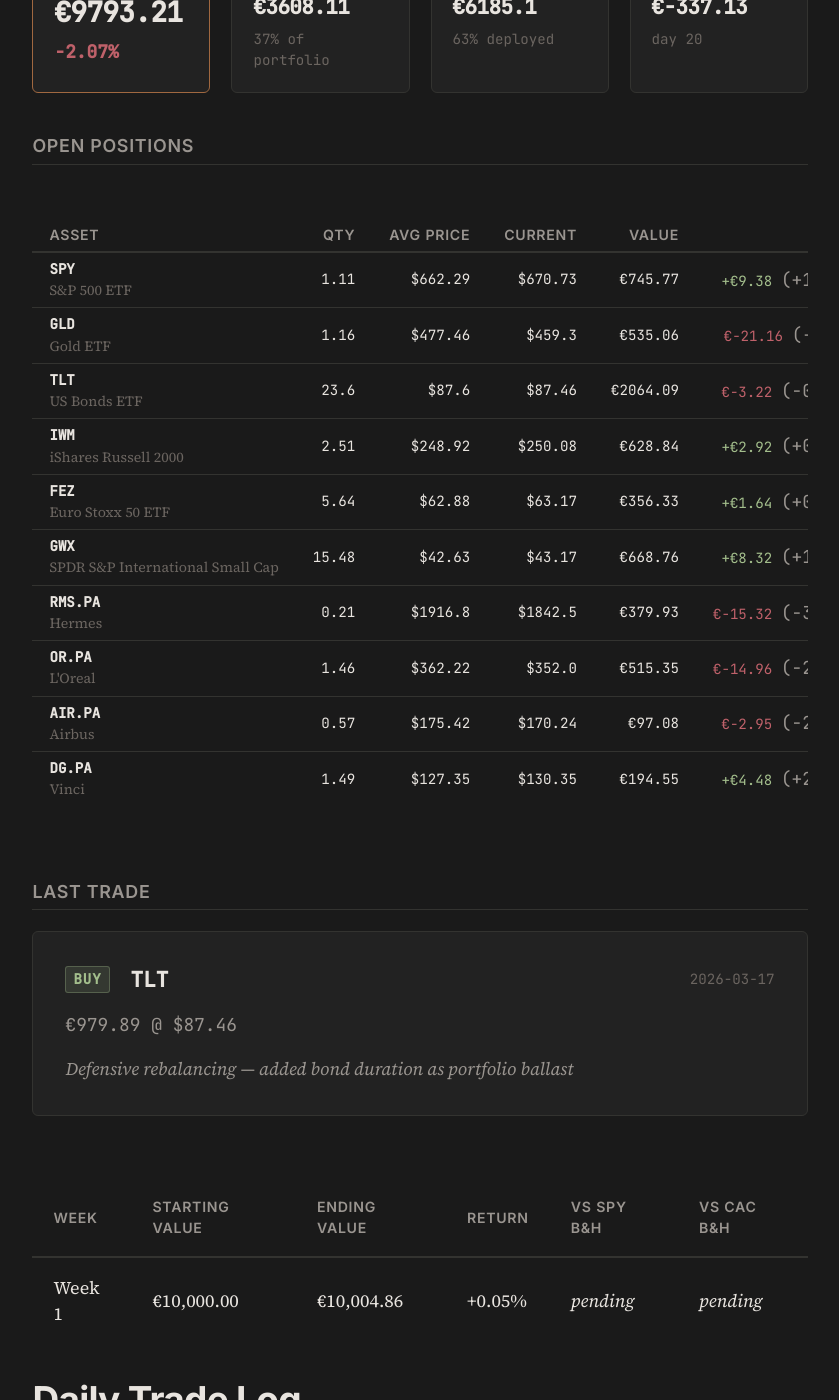
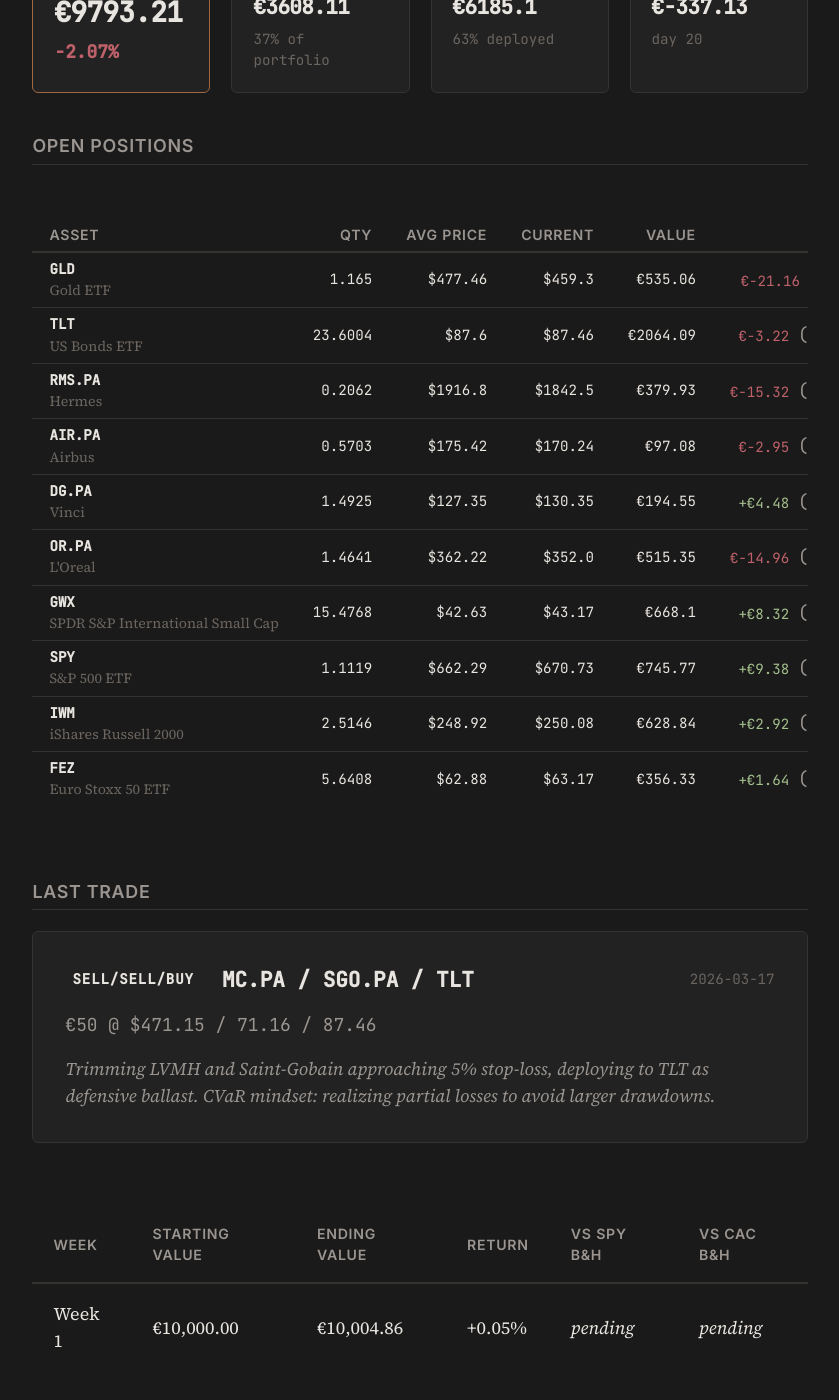
Before and after one commit to Alm0stSurely/alm0stsurely.github.io, a Jekyll site: the page built from trading.md, in a window 1280 px wide and 1400 px high, scrolled down 1226 px. Shown: the whole window, without its empty margins (220-1059 px from the left). Built offline with Jekyll 4.4.1, drawn with Linux system fonts in a browser that asks for light colours.

```diff
--- a/_data/portfolio.json
+++ b/_data/portfolio.json
@@ -1,5 +1,5 @@
 {
-  "last_updated": "2026-03-17T21:08:00",
+  "last_updated": "2026-03-17T21:08:04",
   "starting_capital": 10000.00,
   "cash": 3608.11,
   "total_value": 9793.21,
@@ -7,16 +7,123 @@
   "total_realized_pnl": -337.13,
   "days_active": 20,
   "positions": [
-    {"ticker": "SPY", "name": "S&P 500 ETF", "quantity": 1.11, "avg_price": 662.29, "current_price": 670.73, "market_value": 745.77, "pnl": 9.38, "pnl_pct": 1.27, "allocation_pct": 7.6},
-    {"ticker": "GLD", "name": "Gold ETF", "quantity": 1.16, "avg_price": 477.46, "current_price": 459.30, "market_value": 535.06, "pnl": -21.16, "pnl_pct": -3.80, "allocation_pct": 5.5},
-    {"ticker": "TLT", "name": "US Bonds ETF", "quantity": 23.60, "avg_price": 87.60, "current_price": 87.46, "market_value": 2064.09, "pnl": -3.22, "pnl_pct": -0.16, "allocation_pct": 21.1},
-    {"ticker": "IWM", "name": "iShares Russell 2000", "quantity": 2.51, "avg_price": 248.92, "current_price": 250.08, "market_value": 628.84, "pnl": 2.92, "pnl_pct": 0.47, "allocation_pct": 6.4},
-    {"ticker": "FEZ", "name": "Euro Stoxx 50 ETF", "quantity": 5.64, "avg_price": 62.88, "current_price": 63.17, "market_value": 356.33, "pnl": 1.64, "pnl_pct": 0.46, "allocation_pct": 3.6},
-    {"ticker": "GWX", "name": "SPDR S&P International Small Cap", "quantity": 15.48, "avg_price": 42.63, "current_price": 43.17, "market_value": 668.76, "pnl": 8.32, "pnl_pct": 1.26, "allocation_pct": 6.8},
-    {"ticker": "RMS.PA", "name": "Hermes", "quantity": 0.21, "avg_price": 1916.80, "current_price": 1842.50, "market_value": 379.93, "pnl": -15.32, "pnl_pct": -3.88, "allocation_pct": 3.9},
-    {"ticker": "OR.PA", "name": "L'Oreal", "quantity": 1.46, "avg_price": 362.22, "current_price": 352.00, "market_value": 515.35, "pnl": -14.96, "pnl_pct": -2.82, "allocation_pct": 5.3},
-    {"ticker": "AIR.PA", "name": "Airbus", "quantity": 0.57, "avg_price": 175.42, "current_price": 170.24, "market_value": 97.08, "pnl": -2.95, "pnl_pct": -2.95, "allocation_pct": 1.0},
-    {"ticker": "DG.PA", "name": "Vinci", "quantity": 1.49, "avg_price": 127.35, "current_price": 130.35, "market_value": 194.55, "pnl": 4.48, "pnl_pct": 2.36, "allocation_pct": 2.0}
+    {
+      "ticker": "GLD",
+      "name": "Gold ETF",
+      "quantity": 1.1650,
+      "avg_price": 477.46,
+      "current_price": 459.30,
+      "market_value": 535.06,
+      "pnl": -21.16,
+      "pnl_pct": -3.80,
+      "allocation_pct": 5.46
+    },
+    {
+      "ticker": "TLT",
+      "name": "US Bonds ETF",
+      "quantity": 23.6004,
+      "avg_price": 87.60,
+      "current_price": 87.46,
+      "market_value": 2064.09,
+      "pnl": -3.22,
+      "pnl_pct": -0.16,
+      "allocation_pct": 21.08
+    },
+    {
+      "ticker": "RMS.PA",
+      "name": "Hermes",
+      "quantity": 0.2062,
+      "avg_price": 1916.80,
+      "current_price": 1842.50,
+      "market_value": 379.93,
+      "pnl": -15.32,
+      "pnl_pct": -3.88,
+      "allocation_pct": 3.88
+    },
+    {
+      "ticker": "AIR.PA",
+      "name": "Airbus",
+      "quantity": 0.5703,
+      "avg_price": 175.42,
+      "current_price": 170.24,
+      "market_value": 97.08,
+      "pnl": -2.95,
+      "pnl_pct": -2.95,
+      "allocation_pct": 0.99
+    },
+    {
+      "ticker": "DG.PA",
+      "name": "Vinci",
+      "quantity": 1.4925,
+      "avg_price": 127.35,
+      "current_price": 130.35,
+      "market_value": 194.55,
+      "pnl": 4.48,
+      "pnl_pct": 2.36,
+      "allocation_pct": 1.99
+    },
+    {
+      "ticker": "OR.PA",
+      "name": "L'Oreal",
+      "quantity": 1.4641,
+      "avg_price": 362.22,
+      "current_price": 352.00,
+      "market_value": 515.35,
+      "pnl": -14.96,
+      "pnl_pct": -2.82,
+      "allocation_pct": 5.26
+    },
+    {
+      "ticker": "GWX",
+      "name": "SPDR S&P International Small Cap",
+      "quantity": 15.4768,
+      "avg_price": 42.63,
+      "current_price": 43.17,
+      "market_value": 668.10,
+      "pnl": 8.32,
+      "pnl_pct": 1.26,
+      "allocation_pct": 6.82
+    },
+    {
+      "ticker": "SPY",
+      "name": "S&P 500 ETF",
+      "quantity": 1.1119,
+      "avg_price": 662.29,
+      "current_price": 670.73,
+      "market_value": 745.77,
+      "pnl": 9.38,
+      "pnl_pct": 1.27,
+      "allocation_pct": 7.62
+    },
+    {
+      "ticker": "IWM",
+      "name": "iShares Russell 2000",
+      "quantity": 2.5146,
+      "avg_price": 248.92,
+      "current_price": 250.08,
+      "market_value": 628.84,
+      "pnl": 2.92,
+      "pnl_pct": 0.47,
+      "allocation_pct": 6.42
+    },
+    {
+      "ticker": "FEZ",
+      "name": "Euro Stoxx 50 ETF",
+      "quantity": 5.6408,
+      "avg_price": 62.88,
+      "current_price": 63.17,
+      "market_value": 356.33,
+      "pnl": 1.64,
+      "pnl_pct": 0.46,
+      "allocation_pct": 3.64
+    }
   ],
-  "last_trade": {"date": "2026-03-17", "ticker": "TLT", "action": "buy", "price": 87.46, "amount": 979.89, "reasoning": "Defensive rebalancing — added bond duration as portfolio ballast"}
+  "last_trade": {
+    "date": "2026-03-17",
+    "ticker": "MC.PA / SGO.PA / TLT",
+    "action": "sell/sell/buy",
+    "price": "471.15 / 71.16 / 87.46",
+    "amount": "50% positions / 15% cash",
+    "reasoning": "Trimming LVMH and Saint-Gobain approaching 5% stop-loss, deploying to TLT as defensive ballast. CVaR mindset: realizing partial losses to avoid larger drawdowns."
+  }
 }
```
Also changed, not shown: _posts/2026-03-18-the-49mb-web-page-digital-obesity.md (added, +93 -0 lines).
